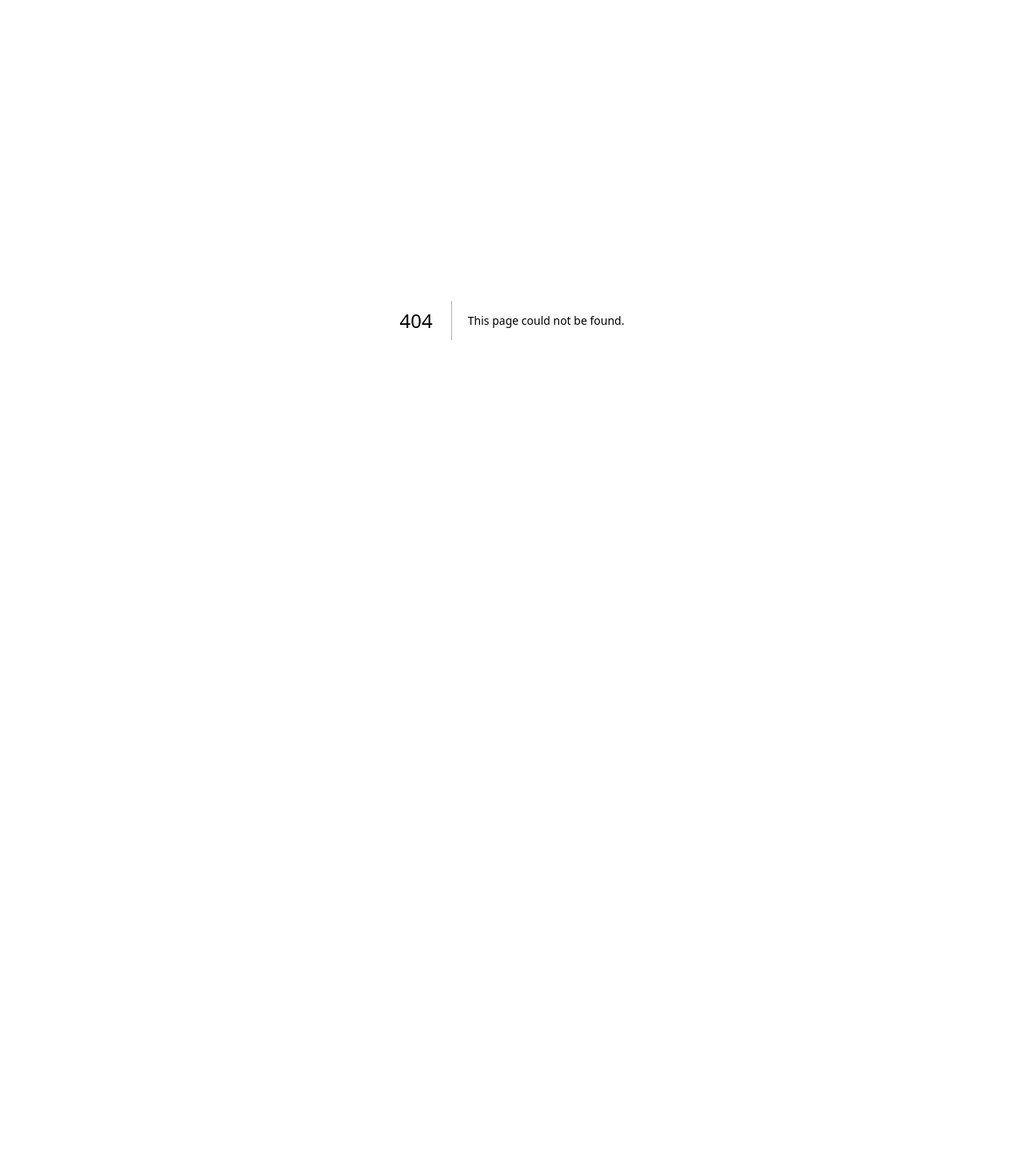
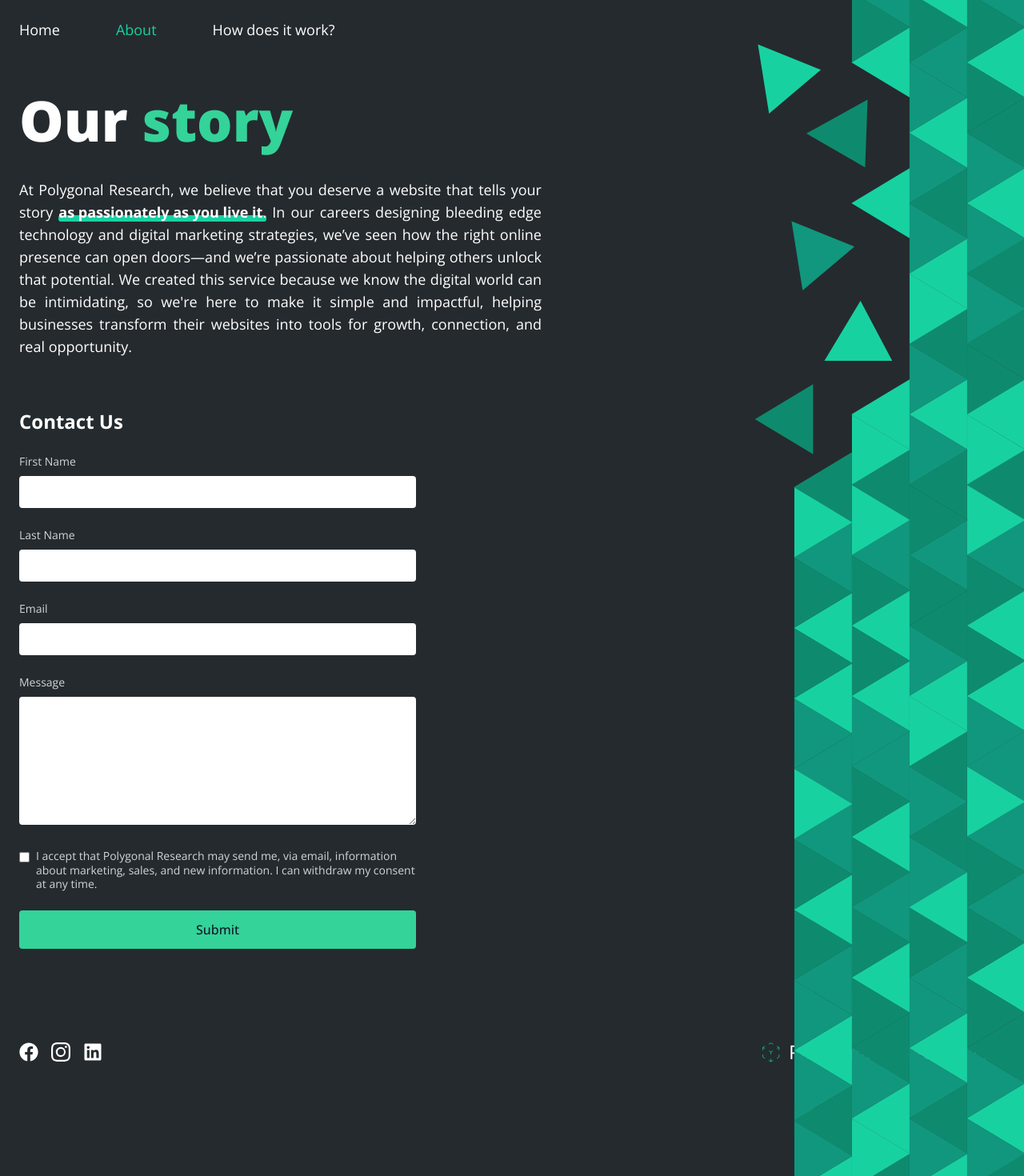
Before and after one commit to ShaYri12/web-review-with-ai, a Next.js app: page /about in a window 1280 px wide. Before the commit this address had no page. Shown: the top 1470 px of the page at 80% size. Before the commit the page ends 800 px from the top, so only its background shows below. Built offline with nearby package versions, Linux system fonts and the light colour scheme.

Commit message:
some changes fix and added a new page

```diff
--- /dev/null
+++ b/app/about/page.js
@@ -0,0 +1,158 @@
+"use client";
+
+import Footer from "../components/Footer";
+import Header from "../components/Header";
+
+export default function About() {
+  return (
+    <div className="h-full flex flex-col justify-between min-h-full items-center bg-[#252A2E] text-white">
+      <img
+        src="/assets/polygon-design.svg"
+        alt="polygon-design"
+        className="absolute right-0 top-0 z-1 h-fit"
+      />
+      <Header />
+
+      <main className="px-4 lg:px-[24px] 3xl:py-[47px] py-[23px] w-full relative z-[0]">
+        <div className="3xl:max-w-[1600px] 2xl:max-w-[1280px] max-w-[1280px] mx-auto">
+          <div className="xl:max-w-[53%] lg:max-w-[60%]">
+            {/* Story Section */}
+            <h1 className="xl:font-[800] font-[700] text-[37px] sm:text-[40px] md:text-[48px] lg:text-[60px] xl:text-[70px] 3xl:text-[80px] lg:mb-[20px]">
+              <span className="text-white">Our </span>
+              <span className="text-emerald-400">story</span>
+            </h1>
+
+            <p className="text-base sm:text-lg mb-8 sm:mb-12 leading-relaxed text-justify">
+              At Polygonal Research, we believe that you deserve a website that
+              tells your story{" "}
+              <span className="relative inline-flex">
+                <span className="z-[2] relative font-[700]">
+                  as passionately as you live it
+                  <span className="font-[400] md:pe-0 pe-[1px]">.</span>
+                </span>
+                <span className="3xl:h-[15px] 2xl:h-[12px] md:h-[8px] sm:h-[6px] h-[5px] w-full z-[1] absolute 3xl:bottom-[4px] bottom-[2px] left-0 bg-cyan rounded-[3px] flex"></span>
+              </span>{" "}
+              In our careers designing bleeding edge technology and digital
+              marketing strategies, we’ve seen how the right online presence can
+              open doors—and we’re passionate about helping others unlock that
+              potential. We created this service because we know the digital
+              world can be intimidating, so we're here to make it simple and
+              impactful, helping businesses transform their websites into tools
+              for growth, connection, and real opportunity.
+            </p>
+
+            {/* Contact Form */}
+            <div className="mt-12 sm:mt-16 max-w-[496px]">
+              <h2 className="text-xl sm:text-2xl font-bold mb-4 sm:mb-6">
+                Contact Us
+              </h2>
+              <form
+                onSubmit={(e) => e.preventDefault()}
+                className="space-y-6 text-gray-900"
+              >
+                <div>
+                  <label
+                    htmlFor="firstName"
+                    className="block mb-2 text-sm text-gray-300"
+                  >
+                    First Name
+                  </label>
+                  <input
+                    type="text"
+                    id="firstName"
+                    name="firstName"
+                    aria-label="First Name"
+                    className="w-full p-2 bg-white rounded"
+                    required
+                    minLength={2}
+                  />
+                </div>
+
+                <div>
+                  <label
+                    htmlFor="lastName"
+                    className="block mb-2 text-sm text-gray-300"
+                  >
+                    Last Name
+                  </label>
+                  <input
+                    type="text"
+                    id="lastName"
+                    name="lastName"
+                    aria-label="Last Name"
+                    className="w-full p-2 bg-white rounded"
+                    required
+                    minLength={2}
+                  />
+                </div>
+
+                <div>
+                  <label
+                    htmlFor="email"
+                    className="block mb-2 text-sm text-gray-300"
+                  >
+                    Email
+                  </label>
+                  <input
+                    type="email"
+                    id="email"
+                    name="email"
+                    aria-label="Email"
+                    className="w-full p-2 bg-white rounded"
+                    required
+                    pattern="^[a-zA-Z0-9._%+-]+@[a-zA-Z0-9.-]+\.[a-zA-Z]{2,}$"
+                  />
+                </div>
+
+                <div>
+                  <label
+                    htmlFor="message"
+                    className="block mb-2 text-sm text-gray-300"
+                  >
+                    Message
+                  </label>
+                  <textarea
+                    id="message"
+                    name="message"
+                    rows={6}
+                    aria-label="Message"
+                    className="w-full p-2 bg-white rounded"
+                    required
+                    minLength={10}
+                  />
+                </div>
+
+                <div className="flex items-start gap-2">
+                  <input
+                    type="checkbox"
+                    id="consent"
+                    name="consent"
+                    className="mt-1"
+                    aria-label="Consent to email notifications"
+                    required
+                  />
+                  <label
+                    htmlFor="consent"
+                    className="text-sm text-gray-300 leading-tight"
+                  >
+                    I accept that Polygonal Research may send me, via email,
+                    information about marketing, sales, and new information. I
+                    can withdraw my consent at any time.
+                  </label>
+                </div>
+
+                <button
+                  type="submit"
+                  className="w-full bg-emerald-400 text-gray-900 py-3 rounded font-medium hover:bg-emerald-500 transition-colors"
+                >
+                  Submit
+                </button>
+              </form>
+            </div>
+          </div>
+        </div>
+      </main>
+      <Footer />
+    </div>
+  );
+}
--- a/app/components/Footer.tsx
+++ b/app/components/Footer.tsx
@@ -9,13 +9,25 @@ const Footer = () => {
     <footer className="px-4 lg:px-[24px] py-4 md:py-6 3xl:py-[32px] mt-[40px] lg:mt-[70px] w-full">
       <div className="3xl:max-w-[1600px] 2xl:max-w-[1280px] max-w-[1280px] mx-auto flex flex-wrap gap-4 justify-between items-center">
         <div className="flex space-x-4">
-          <Link href="#" className="text-white hover:text-cyan">
+          <Link
+            href="https://www.facebook.com/"
+            target="_blank"
+            className="text-white hover:text-cyan"
+          >
             <FaFacebook className="xl:w-[24px] w-[20px] xl:h-[24px] h-[20px]" />
           </Link>
-          <Link href="#" className="text-white hover:text-cyan">
+          <Link
+            href="https://www.instagram.com/"
+            target="_blank"
+            className="text-white hover:text-cyan"
+          >
             <BsInstagram className="xl:w-[24px] w-[20px] xl:h-[24px] h-[20px]" />
           </Link>
-          <Link href="#" className="text-white hover:text-cyan">
+          <Link
+            href="https://www.linkedin.com/"
+            target="_blank"
+            className="text-white hover:text-cyan"
+          >
             <FaLinkedin className="xl:w-[24px] w-[20px] xl:h-[24px] h-[20px]" />
           </Link>
         </div>
--- a/app/components/Header.tsx
+++ b/app/components/Header.tsx
@@ -1,12 +1,14 @@
 "use client";
 import React, { useState, useEffect, useRef, MutableRefObject } from "react";
 import Link from "next/link";
+import { usePathname } from "next/navigation"; // Import usePathname
 import { FaBars } from "react-icons/fa";
 import { IoClose } from "react-icons/io5";
 
 const Header: React.FC = () => {
   const [isMenuOpen, setIsMenuOpen] = useState<boolean>(false);
   const menuRef = useRef<HTMLDivElement | null>(null);
+  const pathname = usePathname(); // Get the current route
 
   const toggleMenu = () => setIsMenuOpen((prev) => !prev);
 
@@ -37,27 +39,33 @@ const Header: React.FC = () => {
         <div className="hidden md:flex 3xl:gap-[100px] lg:gap-[70px] md:gap-[50px] gap-6">
           <Link
             href="/"
-            className="text-cyan hover:text-emerald-300 3xl:text-[25px] md:text-[18px] font-[400]"
+            className={`3xl:text-[25px] md:text-[18px] font-[400] ${
+              pathname === "/"
+                ? "text-cyan"
+                : "text-[#FFFFFF] hover:text-emerald-300"
+            }`}
           >
             Home
           </Link>
           <Link
             href="/about"
-            className="text-[#FFFFFF] hover:text-emerald-300 3xl:text-[25px] md:text-[18px] font-[400]"
+            className={`3xl:text-[25px] md:text-[18px] font-[400] ${
+              pathname === "/about"
+                ? "text-cyan"
+                : "text-[#FFFFFF] hover:text-emerald-300"
+            }`}
           >
             About
           </Link>
           <Link
             href="/how"
-            className="text-[#FFFFFF] hover:text-emerald-300 3xl:text-[25px] md:text-[18px] font-[400]"
+            className={`3xl:text-[25px] md:text-[18px] font-[400] ${
+              pathname === "/how"
+                ? "text-cyan"
+                : "text-[#FFFFFF] hover:text-emerald-300"
+            }`}
           >
             How does it work?
-          </Link>
-          <Link
-            href="/blog"
-            className="text-[#FFFFFF] hover:text-emerald-300 3xl:text-[25px] md:text-[18px] font-[400]"
-          >
-            Blog
           </Link>
         </div>
       </div>
@@ -84,31 +92,36 @@ const Header: React.FC = () => {
           <div className="flex flex-col space-y-4">
             <Link
               href="/"
-              className="text-cyan hover:text-emerald-300 text-[18px] font-[400]"
+              className={`text-[18px] font-[400] ${
+                pathname === "/"
+                  ? "text-emerald-300"
+                  : "text-[#FFFFFF] hover:text-emerald-300"
+              }`}
               onClick={closeMenu}
             >
               Home
             </Link>
             <Link
               href="/about"
-              className="text-[#FFFFFF] hover:text-emerald-300 text-[18px] font-[400]"
+              className={`text-[18px] font-[400] ${
+                pathname === "/about"
+                  ? "text-cyan"
+                  : "text-[#FFFFFF] hover:text-emerald-300"
+              }`}
               onClick={closeMenu}
             >
               About
             </Link>
             <Link
               href="/how"
-              className="text-[#FFFFFF] hover:text-emerald-300 text-[18px] font-[400]"
+              className={`text-[18px] font-[400] ${
+                pathname === "/how"
+                  ? "text-cyan"
+                  : "text-[#FFFFFF] hover:text-emerald-300"
+              }`}
               onClick={closeMenu}
             >
               How does it work?
-            </Link>
-            <Link
-              href="/blog"
-              className="text-[#FFFFFF] hover:text-emerald-300 text-[18px] font-[400]"
-              onClick={closeMenu}
-            >
-              Blog
             </Link>
           </div>
         </div>
--- a/app/components/Progress.tsx
+++ b/app/components/Progress.tsx
@@ -7,53 +7,63 @@ interface ProgressProps {
 }
 
 export default function Progress({ isOpen, onComplete }: ProgressProps) {
-  const [progress, setProgress] = useState(0);
+  const [progress, setProgress] = useState<number | string>(5); // Allow number or string
   const [message, setMessage] = useState("");
 
   useEffect(() => {
     if (!isOpen) {
-      setProgress(0);
+      setProgress(5);
+      setMessage("");
       return;
     }
 
+    // Set initial progress and message
+    setProgress(5);
+    setMessage("Deploying AI agents to review your site");
+
     const intervals = [
       {
-        progress: 5,
+        progress: 25,
         time: 2000,
-        message: "Deploying AI agents to review your site",
-      },
-      {
-        progress: 25,
-        time: 4000,
         message: "Evaluating SEO and engagement metrics",
       },
       {
         progress: 50,
-        time: 6000,
+        time: 4000,
         message: "Modeling conversion probability algorithms",
       },
       {
         progress: 75,
-        time: 8000,
+        time: 6000,
         message: "Analyzing semantic web metrics for growth opportunity",
       },
       {
         progress: 100,
+        time: 8000,
+        message: "Constructing tailored optimization strategy",
+      },
+      {
+        progress: "Done!",
         time: 10000,
-        message: "Constructing tailored optimization strategy",
+        message: "Report ready!",
       },
     ];
 
-    intervals.forEach(({ progress, time, message }) => {
-      const timeout = setTimeout(() => {
-        setProgress(progress);
-        setMessage(message);
-        if (progress === 100) {
-          setTimeout(onComplete, 1000);
-        }
-      }, time);
-      return () => clearTimeout(timeout);
-    });
+    const timeouts: NodeJS.Timeout[] = intervals.map(
+      ({ progress, time, message }) =>
+        setTimeout(() => {
+          setProgress(progress);
+          setMessage(message);
+          if (progress === "Done!") {
+            setTimeout(onComplete, 2000); // Call onComplete after 2 seconds of "Done!" message
+          }
+        }, time)
+    );
+
+    return () => {
+      // Clear all timeouts if component unmounts or `isOpen` changes
+      timeouts.forEach(clearTimeout);
+    };
   }, [isOpen, onComplete]);
 
   if (!isOpen) return null;
@@ -89,14 +99,18 @@ export default function Progress({ isOpen, onComplete }: ProgressProps) {
               className="stroke-cyan fill-none"
               strokeWidth="15"
               strokeDasharray={`${2 * Math.PI * 45}%`}
-              strokeDashoffset={`${2 * Math.PI * 45 * (1 - progress / 100)}%`}
+              strokeDashoffset={`${
+                typeof progress === "number"
+                  ? 2 * Math.PI * 45 * (1 - progress / 100)
+                  : 0
+              }%`}
               strokeLinecap="round"
             />
           </svg>
           {/* Percentage Text */}
           <div className="absolute top-1/2 left-1/2 -translate-x-1/2 -translate-y-1/2 text-center">
             <span className="text-3xl sm:text-4xl md:text-[64px] 3xl:text-[100px] font-bold text-black">
-              {progress}%
+              {typeof progress === "number" ? `${progress}%` : progress}
             </span>
           </div>
         </div>
```
Also changed, not shown: public/assets/polygon-design.svg (added).
